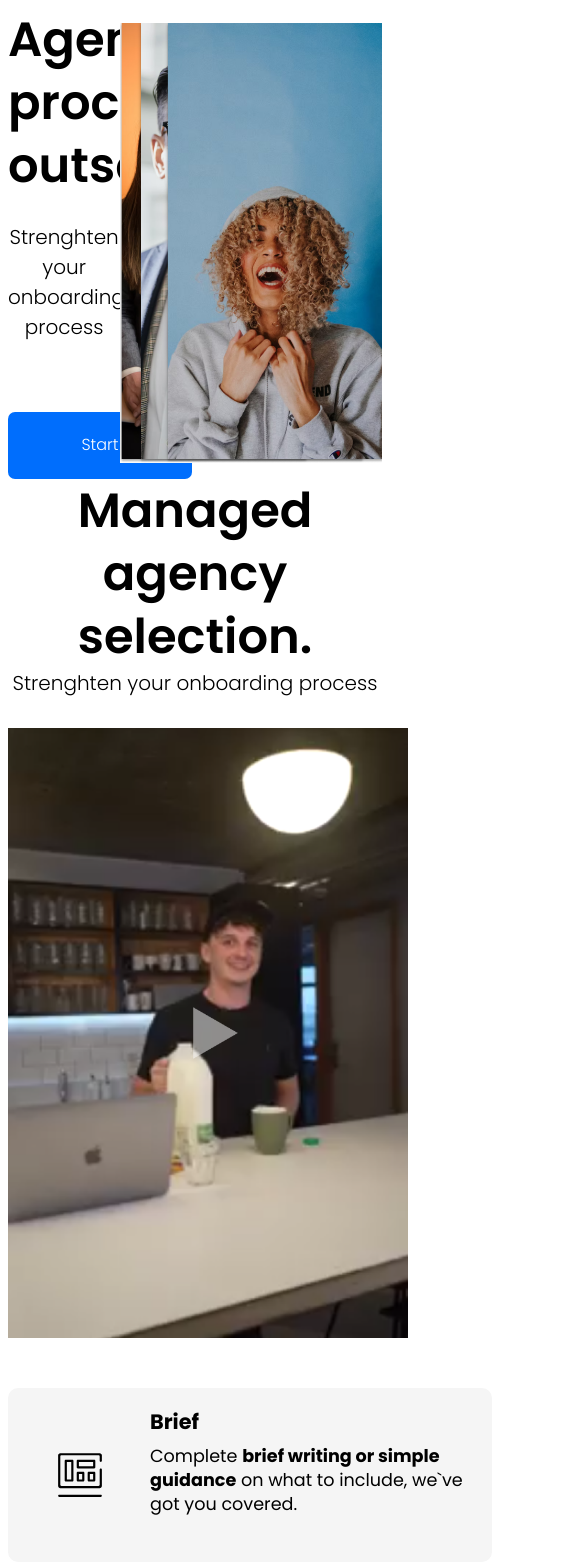
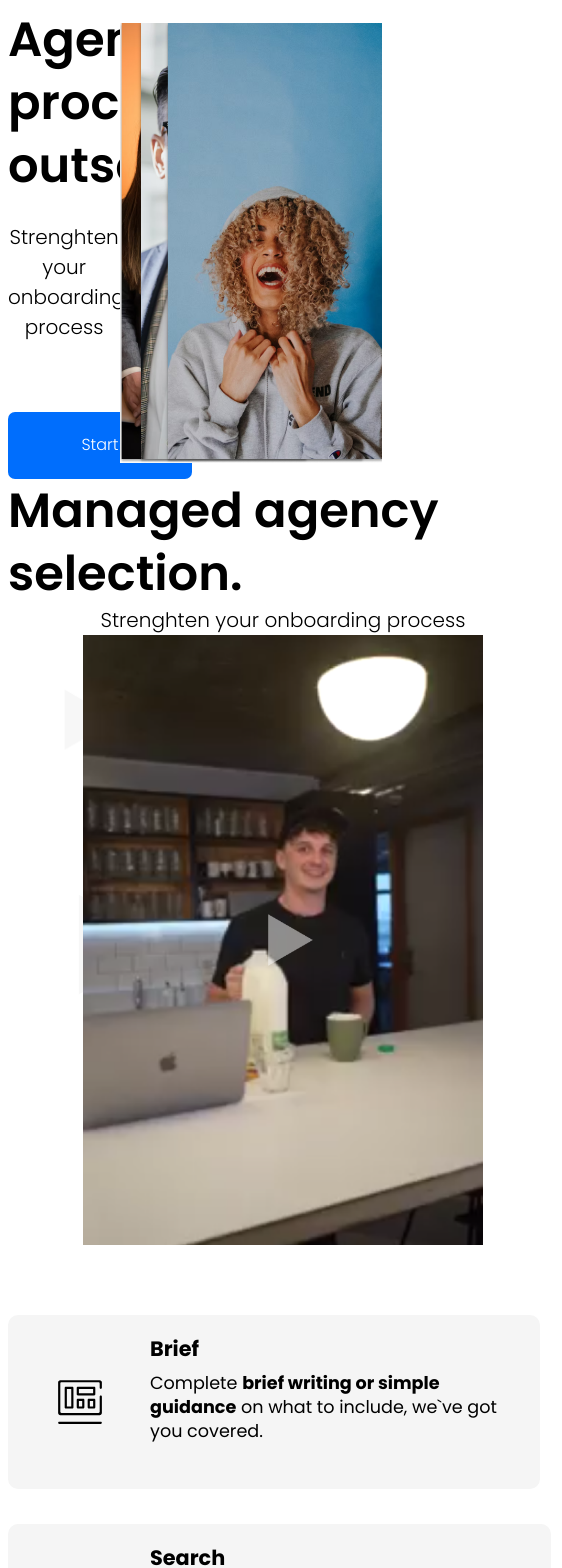
Before and after one commit to Darkbound/TestWithNext, a Next.js app: page / in a window 390 px wide. Shown: the top 1568 px of the page, 562 px wide, since content can reach past the window. Built offline with nearby package versions, Linux system fonts and the light colour scheme.

Commit message:
Removed media queries and added flex-wrap instead

```diff
--- a/components/Containers/CardBoxContainer/elements.jsx
+++ b/components/Containers/CardBoxContainer/elements.jsx
@@ -2,14 +2,14 @@ import styled from "styled-components";
 
 export const StyledCardBox = styled((props) => <div {...props} />)`
   display:inline-block ;
-  width:34vw;
+  width:500px;
   height:170px;
   background-color: #f5f5f5;
   border-radius:10px;
   :nth-child(2){
-  width:36vw;
+  width:525px;
 };
 &:nth-child(3){
-  width:38vw;
+  width:550px;
 };
 `
--- a/components/Containers/CardContainer/elements.jsx
+++ b/components/Containers/CardContainer/elements.jsx
@@ -2,5 +2,5 @@ import styled from "styled-components";
 
 export const StyledCardContainer = styled((props) => <div {...props} />)`
 height:500px;
-width:38vw;
+width:550px;
 `
--- a/sections/AgencySection/elements.jsx
+++ b/sections/AgencySection/elements.jsx
@@ -9,30 +9,22 @@ export const StyledImageContainer = styled.div`
   position:relative;
   width: clamp(370px,400px, 450px);
   height:610px;
-  margin-bottom:50px;
-  @media(max-width:1024px){
-    margin-left:auto;
-    margin-right:auto;
-  }
 `;
 
 export const StyledContainer = styled((props) => <SectionContainer {...props} />)`
   width:100%;
-  display:block;
-  text-align:center;
+  display:grid;
+  place-items:center;
   margin-bottom: 150px;
 `;
 export const StyledSectionContainer = styled(({ height, ...props }) => <SectionContainer {...props} />)`
+  justify-content:center;
+  flex-wrap:wrap;
+  gap:60px;
   background-image: url(${BackgroundImage?.src});
   background-repeat: no-repeat;
   background-position: -30px 50px;
   background-size:950px;
-  margin-bottom: 150px;
-  justify-content:center;
-  margin-top:30px;
-  @media(max-width:1024px){
-    display:block;
-  };
 `;
 
 export const StyledTitle = styled((props) => <SectionBigHeading {...props} />)`
@@ -45,11 +37,5 @@ export const StyledDescription = styled((props) => <SectionSubheading {...props}
 
 export const StyledCardContainer = styled((props) => <CardContainer {...props} />)`
   margin-top:10px;
-  margin-left:30px;
   height:100%;
-  @media(max-width:1024px){
-    width:500px;
-    margin-left:auto;
-    margin-right:auto;
-  }
 `
```
